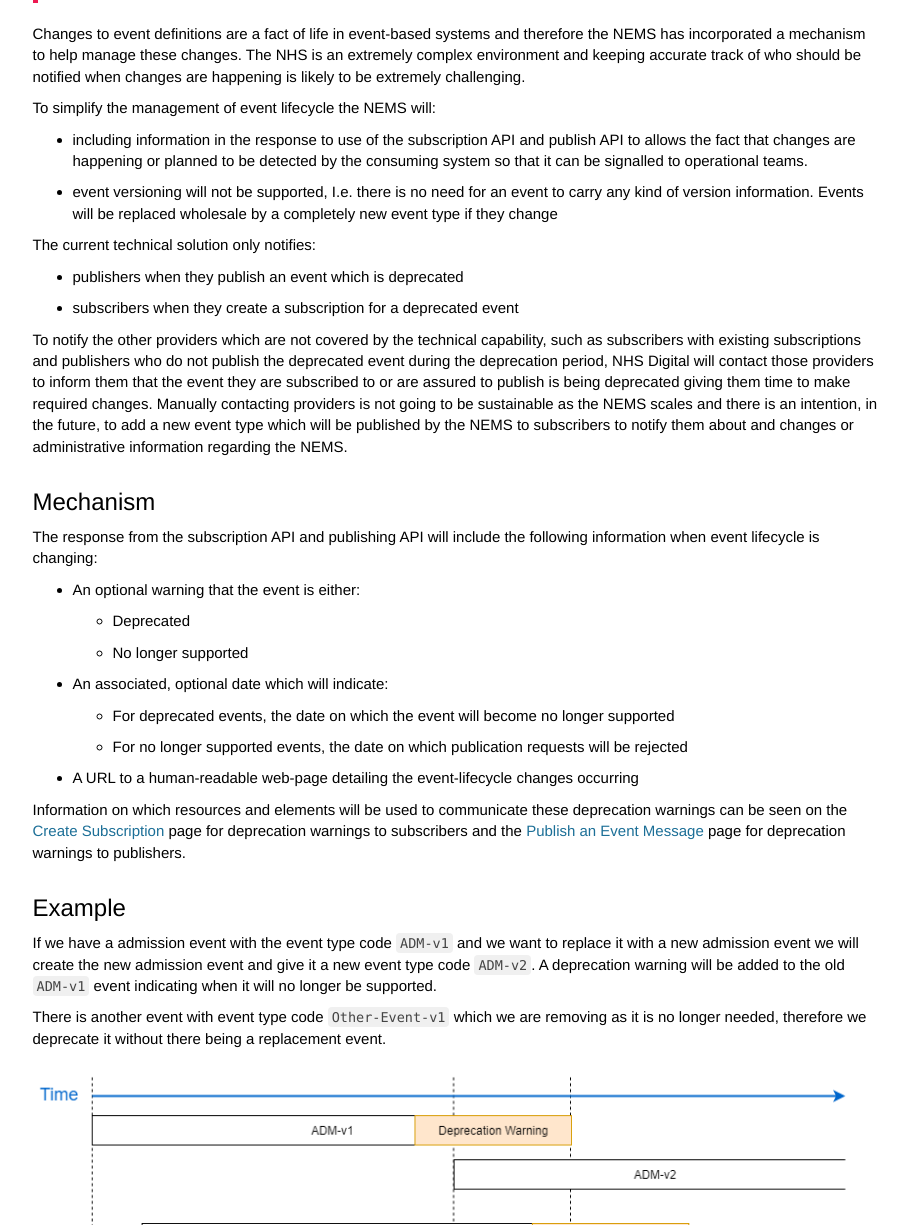
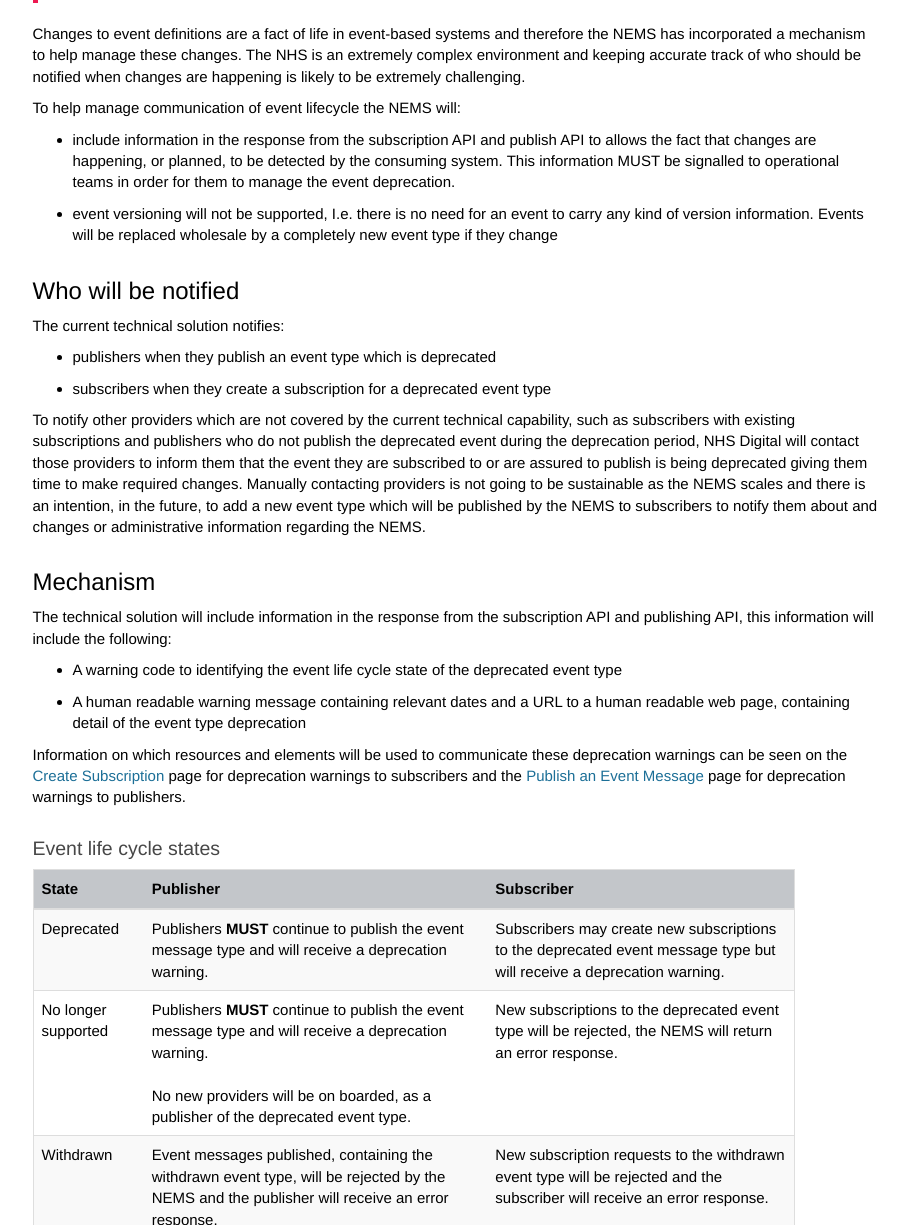
Before and after one commit to nhsconnect/Events-Management, a Jekyll site: the page built from pages/overview/overview_msg_architecture_life_cycle.md, in a window 1280 px wide and 1400 px high, cut to the strip 175-1400 px from the top of the window. Shown: the whole strip, without its empty margins (330-1238 px from the left). Built offline with Jekyll 4.4.1, drawn with Linux system fonts in a browser that asks for light colours; nearby versions of some CDN libraries; comment, search, counter and statistics services are not loaded.

Commit message:
Updated the event life cycle page with more detail

```diff
--- a/pages/overview/overview_msg_architecture_life_cycle.md
+++ b/pages/overview/overview_msg_architecture_life_cycle.md
@@ -10,29 +10,34 @@ toc: false
 
 Changes to event definitions are a fact of life in event-based systems and therefore the NEMS has incorporated a mechanism to help manage these changes. The NHS is an extremely complex environment and keeping accurate track of who should be notified when changes are happening is likely to be extremely challenging.
 
-To simplify the management of event lifecycle the NEMS will:
-- including information in the response to use of the subscription API and publish API to allows the fact that changes are happening or planned to be detected by the consuming system so that it can be signalled to operational teams.
+To help manage communication of event lifecycle the NEMS will:
+- include information in the response from the subscription API and publish API to allows the fact that changes are happening, or planned, to be detected by the consuming system. This information MUST be signalled to operational teams in order for them to manage the event deprecation.
 - event versioning will not be supported, I.e. there is no need for an event to carry any kind of version information. Events will be replaced wholesale by a completely new event type if they change
 
-The current technical solution only notifies:
-- publishers when they publish an event which is deprecated
-- subscribers when they create a subscription for a deprecated event
+## Who will be notified
 
-To notify the other providers which are not covered by the technical capability, such as subscribers with existing subscriptions and publishers who do not publish the deprecated event during the deprecation period, NHS Digital will contact those providers to inform them that the event they are subscribed to or are assured to publish is being deprecated giving them time to make required changes. Manually contacting providers is not going to be sustainable as the NEMS scales and there is an intention, in the future, to add a new event type which will be published by the NEMS to subscribers to notify them about and changes or administrative information regarding the NEMS.
+The current technical solution notifies:
+- publishers when they publish an event type which is deprecated
+- subscribers when they create a subscription for a deprecated event type
+
+To notify other providers which are not covered by the current technical capability, such as subscribers with existing subscriptions and publishers who do not publish the deprecated event during the deprecation period, NHS Digital will contact those providers to inform them that the event they are subscribed to or are assured to publish is being deprecated giving them time to make required changes. Manually contacting providers is not going to be sustainable as the NEMS scales and there is an intention, in the future, to add a new event type which will be published by the NEMS to subscribers to notify them about and changes or administrative information regarding the NEMS.
 
 
 ## Mechanism
 
-The response from the subscription API and publishing API will include the following information when event lifecycle is changing:
-- An optional warning that the event is either:
-  - Deprecated
-  - No longer supported
-- An associated, optional date which will indicate:
-  - For deprecated events, the date on which the event will become no longer supported
-  - For no longer supported events, the date on which publication requests will be rejected
-- A URL to a human-readable web-page detailing the event-lifecycle changes occurring
+The technical solution will include information in the response from the subscription API and publishing API, this information will include the following:
+- A warning code to identifying the event life cycle state of the deprecated event type
+- A human readable warning message containing relevant dates and a URL to a human readable web page, containing detail of the event type deprecation
 
 Information on which resources and elements will be used to communicate these deprecation warnings can be seen on the [Create Subscription](explore_create_subscription.html) page for deprecation warnings to subscribers and the [Publish an Event Message](publication_publish.html) page for deprecation warnings to publishers.
+
+### Event life cycle states
+
+| State | Publisher | Subscriber |
+| --- | --- | --- |
+| Deprecated | Publishers **MUST** continue to publish the event message type and will receive a deprecation warning. | Subscribers may create new subscriptions to the deprecated event message type but will receive a deprecation warning. |
+| No longer supported | Publishers **MUST** continue to publish the event message type and will receive a deprecation warning.<br/><br/>No new providers will be on boarded, as a publisher of the deprecated event type. | New subscriptions to the deprecated event type will be rejected, the NEMS will return an error response. |
+| Withdrawn | Event messages published, containing the withdrawn event type, will be rejected by the NEMS and the publisher will receive an error response. | New subscription requests to the withdrawn event type will be rejected and the subscriber will receive an error response. |
 
 
 ## Example
```
